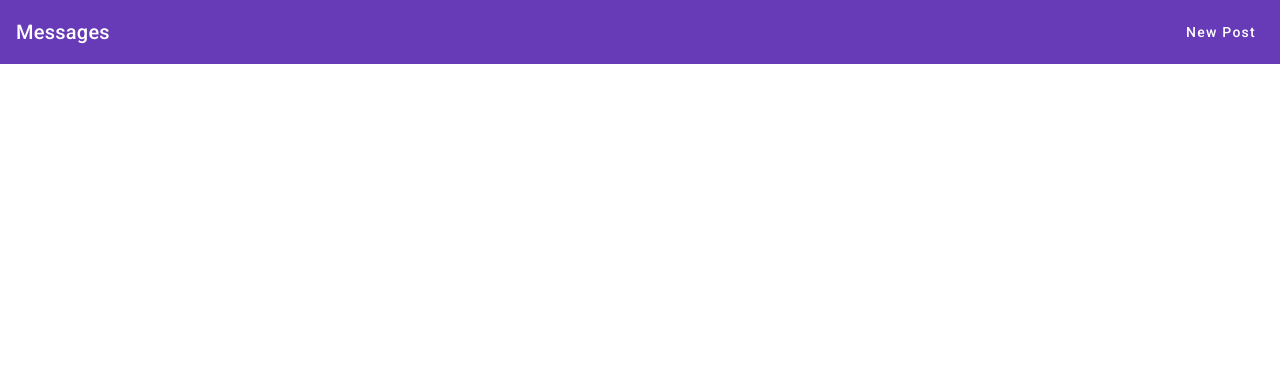
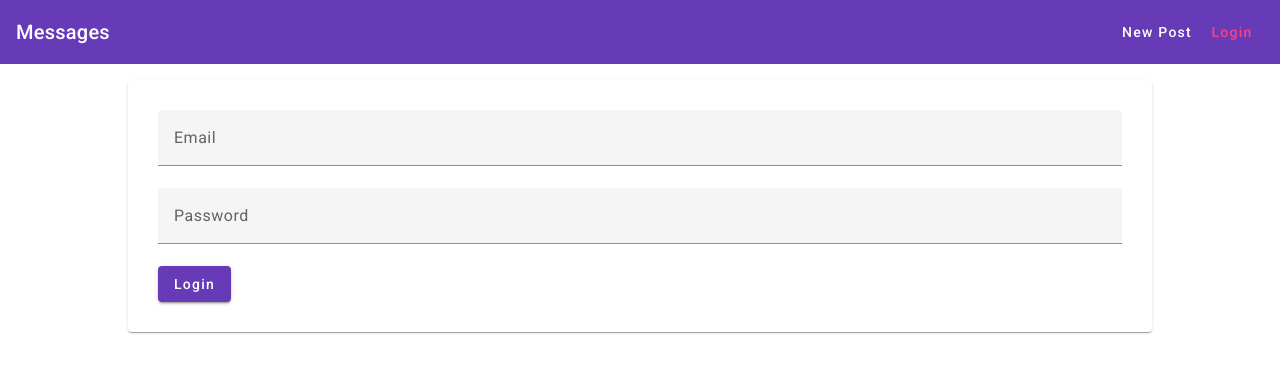
Before and after one commit to chibui/mean-tut, an Angular app in the folder mean-course/: page /login in a window 1280 px wide. Before the commit this address led to /. Shown: the top 372 px of the page. Built offline with nearby package versions, Linux system fonts and the light colour scheme.

Commit message:
95. Adding the Login Input Fields

```diff
--- a/mean-course/src/app/app.routing.module.ts
+++ b/mean-course/src/app/app.routing.module.ts
@@ -1,5 +1,6 @@
 import { NgModule } from "@angular/core";
 import {RouterModule, Routes } from "@angular/router";
+import { LoginComponent } from "./auth/login/login.component";
 
 import { PostCreateComponent } from "./posts/post-create/post-create.component";
 import { PostListComponent } from "./posts/post-list/post-list.component";
@@ -7,7 +8,8 @@
 const routes: Routes = [
   { path: '', component: PostListComponent },
   { path: 'create', component: PostCreateComponent },
-  { path: 'edit/:postId', component: PostCreateComponent }
+  { path: 'edit/:postId', component: PostCreateComponent },
+  { path: 'login', component: LoginComponent }
 ];
 
 @NgModule({
--- /dev/null
+++ b/mean-course/src/app/auth/login/login.component.css
@@ -0,0 +1,8 @@
+mat-form-field,
+input {
+  width: 100%;
+}
+
+mat-spinner {
+  margin: auto;
+}
--- /dev/null
+++ b/mean-course/src/app/auth/login/login.component.html
@@ -0,0 +1,27 @@
+<mat-card>
+  <mat-spinner *ngIf="isLoading"></mat-spinner>
+  <form *ngIf="!isLoading">
+    <mat-form-field>
+      <input
+        matInput
+        placeholder="Email"
+        type="email">
+
+      <mat-error *ngIf="">Please enter a valid Email</mat-error>
+    </mat-form-field>
+
+    <mat-form-field>
+      <input type="password" matInput placeholder="Password">
+
+      <mat-error *ngIf="">Please enter a valid password</mat-error>
+    </mat-form-field>
+
+    <button
+      mat-raised-button
+      color="primary"
+      type="submit"
+    >
+      Login
+    </button>
+  </form>
+</mat-card>
--- /dev/null
+++ b/mean-course/src/app/auth/login/login.component.ts
@@ -0,0 +1,10 @@
+import { Component } from '@angular/core';
+
+@Component({
+  templateUrl: './login.component.html',
+  styleUrls: ['./login.component.css']
+})
+export class LoginComponent {
+  isLoading: boolean = false;
+
+}
--- /dev/null
+++ b/mean-course/src/app/auth/signup/signup.component.html
@@ -0,0 +1 @@
+<p>signup works!</p>
--- a/mean-course/src/app/header/header.component.css
+++ b/mean-course/src/app/header/header.component.css
@@ -1,4 +1,5 @@
 ul {
+  display: flex;
   list-style: none;
   padding: 0;
   margin: 0;
--- a/mean-course/src/app/header/header.component.html
+++ b/mean-course/src/app/header/header.component.html
@@ -7,5 +7,6 @@
 
   <ul>
     <li><a mat-button routerLink="/create" routerLinkActive="mat-accent">New Post</a></li>
+    <li><a mat-button routerLink="/login" routerLinkActive="mat-accent">Login</a></li>
   </ul>
 </mat-toolbar>
```
Also changed, not shown: mean-course/src/app/app.module.ts (+6 -1 lines), mean-course/src/app/auth/signup/signup.component.ts (added, +9 -0 lines), mean-course/src/app/auth/signup/signup.component.css (added), 2 other files (tests, documents, lock files or other folders).
